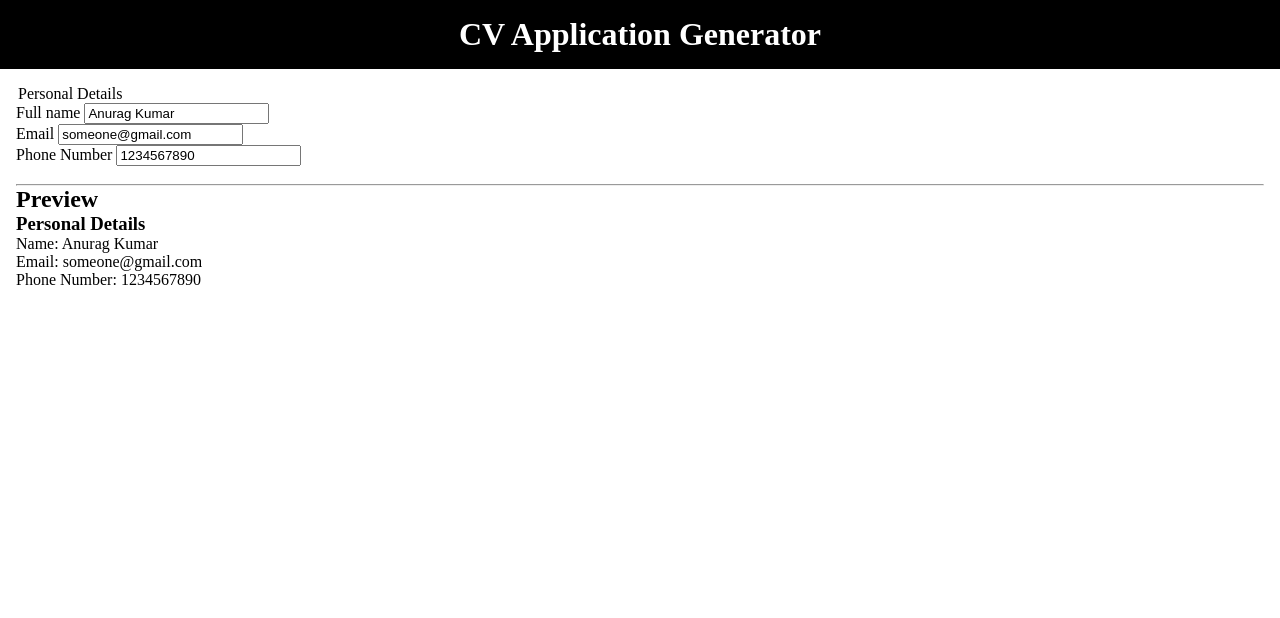
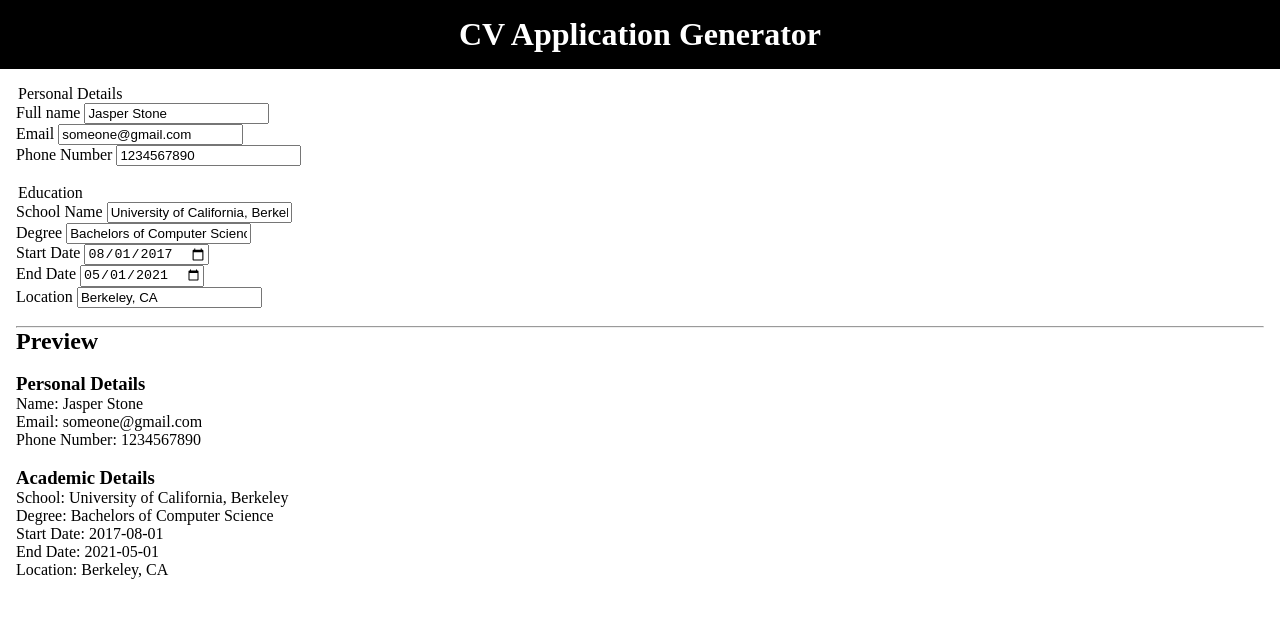
Before and after one commit to halfway-there1/cv-application, a React (Vite) app: page / in a window 1280 px wide. Shown: the top 618 px of the page. Built offline with nearby package versions, Linux system fonts and the light colour scheme; the HTML template or start-up script is replaced by a standard one.

Commit message:
Rename EducationalInfo.jsx & lift its state up
- EducationalInfo.jsx renamed to AcademicDetails.jsx
- AcademicDetails.jsx state lift up to App.jsx
- Add preview of Academic Details

```diff
--- a/src/App.jsx
+++ b/src/App.jsx
@@ -1,17 +1,35 @@
 import { useState } from 'react';
 import PersonalDetails from './components/PersonalDetails';
+import AcademicDetails from './components/AcademicDetails';
 
 function App() {
   const [personalDetails, setPersonalDetails] = useState({
-    name: 'Anurag Kumar',
+    name: 'Jasper Stone',
     email: 'someone@gmail.com',
     phoneNumber: '1234567890',
+  });
+
+  const [academicDetails, setAcademicDetails] = useState({
+    school: 'University of California, Berkeley',
+    degree: 'Bachelors of Computer Science',
+    startDate: '2017-08-01',
+    endDate: '2021-05-01',
+    location: 'Berkeley, CA',
   });
 
   function handlePersonalDetailsChange(field) {
     return function (event) {
       setPersonalDetails({
         ...personalDetails,
+        [field]: event.target.value,
+      });
+    };
+  }
+
+  function handleAcademicDetailsChange(field) {
+    return function (event) {
+      setAcademicDetails({
+        ...academicDetails,
         [field]: event.target.value,
       });
     };
@@ -25,16 +43,31 @@ function App() {
           {...personalDetails}
           handlePersonalDetailsChange={handlePersonalDetailsChange}
         />
+        <br />
+        <AcademicDetails
+          {...academicDetails}
+          handleAcademicDetailsChange={handleAcademicDetailsChange}
+        />
       </div>
       <br />
       <hr />
       <div className="preview">
         <h2>Preview</h2>
+        <br />
 
         <h3>Personal Details</h3>
         <p>Name: {personalDetails.name}</p>
         <p>Email: {personalDetails.email}</p>
         <p>Phone Number: {personalDetails.phoneNumber}</p>
+
+        <br />
+
+        <h3>Academic Details</h3>
+        <p>School: {academicDetails.school}</p>
+        <p>Degree: {academicDetails.degree}</p>
+        <p>Start Date: {academicDetails.startDate}</p>
+        <p>End Date: {academicDetails.endDate}</p>
+        <p>Location: {academicDetails.location}</p>
       </div>
     </>
   );
--- /dev/null
+++ b/src/components/AcademicDetails.jsx
@@ -0,0 +1,55 @@
+import FormField from './FormField';
+
+function AcademicDetails({
+  school,
+  degree,
+  startDate,
+  endDate,
+  location,
+  handleAcademicDetailsChange,
+}) {
+  return (
+    <>
+      <form action="/" name="academicDetails">
+        <legend>Education</legend>
+        <FormField
+          label="School Name"
+          id="school"
+          type="text"
+          value={school}
+          onChange={handleAcademicDetailsChange('school')}
+        />
+        <FormField
+          label="Degree"
+          id="degree"
+          type="text"
+          value={degree}
+          onChange={handleAcademicDetailsChange('degree')}
+        />
+        <FormField
+          label="Start Date"
+          id="startDate"
+          type="date"
+          value={startDate}
+          onChange={handleAcademicDetailsChange('startDate')}
+        />
+        <FormField
+          label="End Date"
+          id="endDate"
+          type="date"
+          value={endDate}
+          onChange={handleAcademicDetailsChange('endDate')}
+        />
+        <FormField
+          label="Location"
+          id="location"
+          type="text"
+          value={location}
+          onChange={handleAcademicDetailsChange('location')}
+        />
+      </form>
+    </>
+  );
+}
+
+export default AcademicDetails;
```
Also changed, not shown: src/components/EducationalInfo.jsx (deleted, +0 -56 lines).
